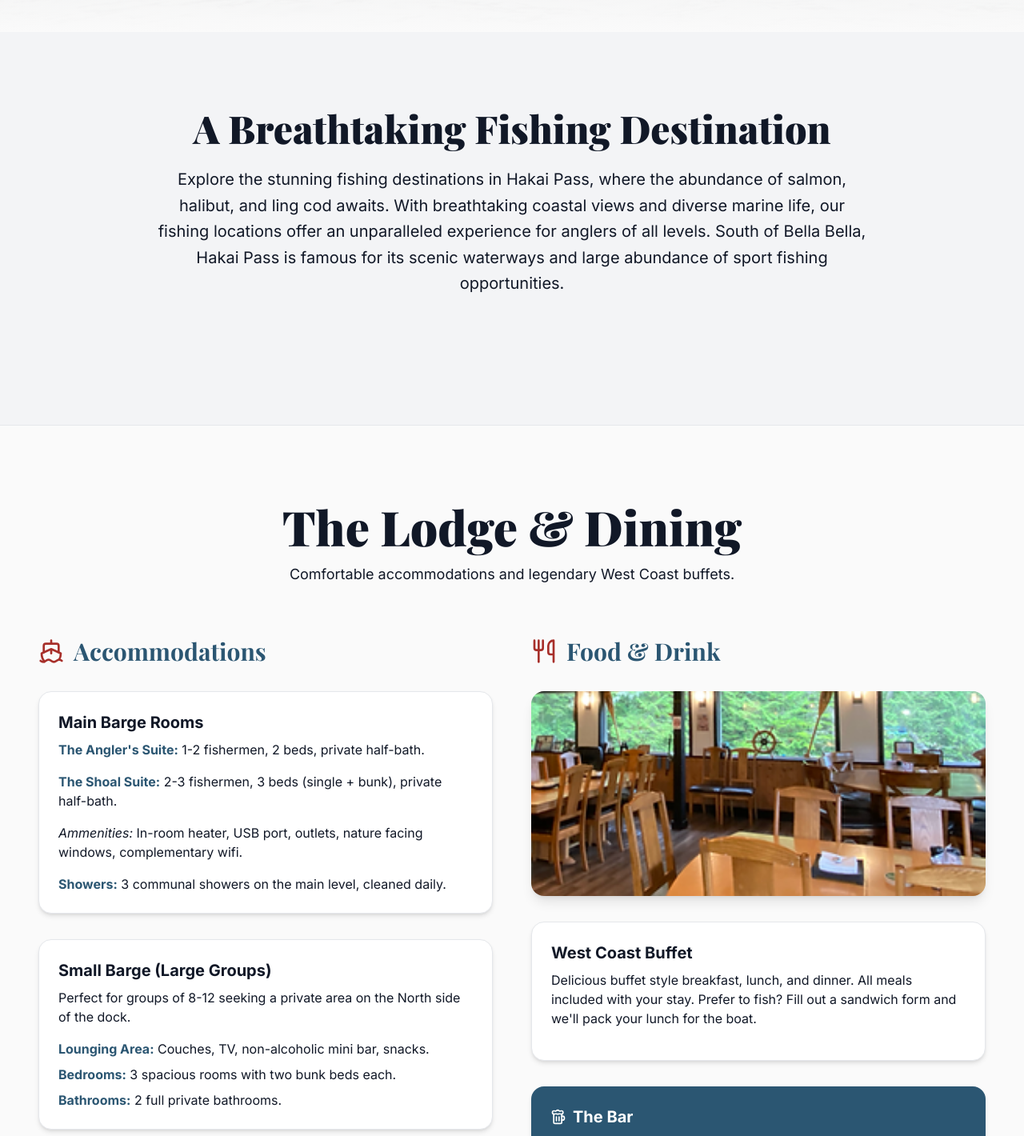
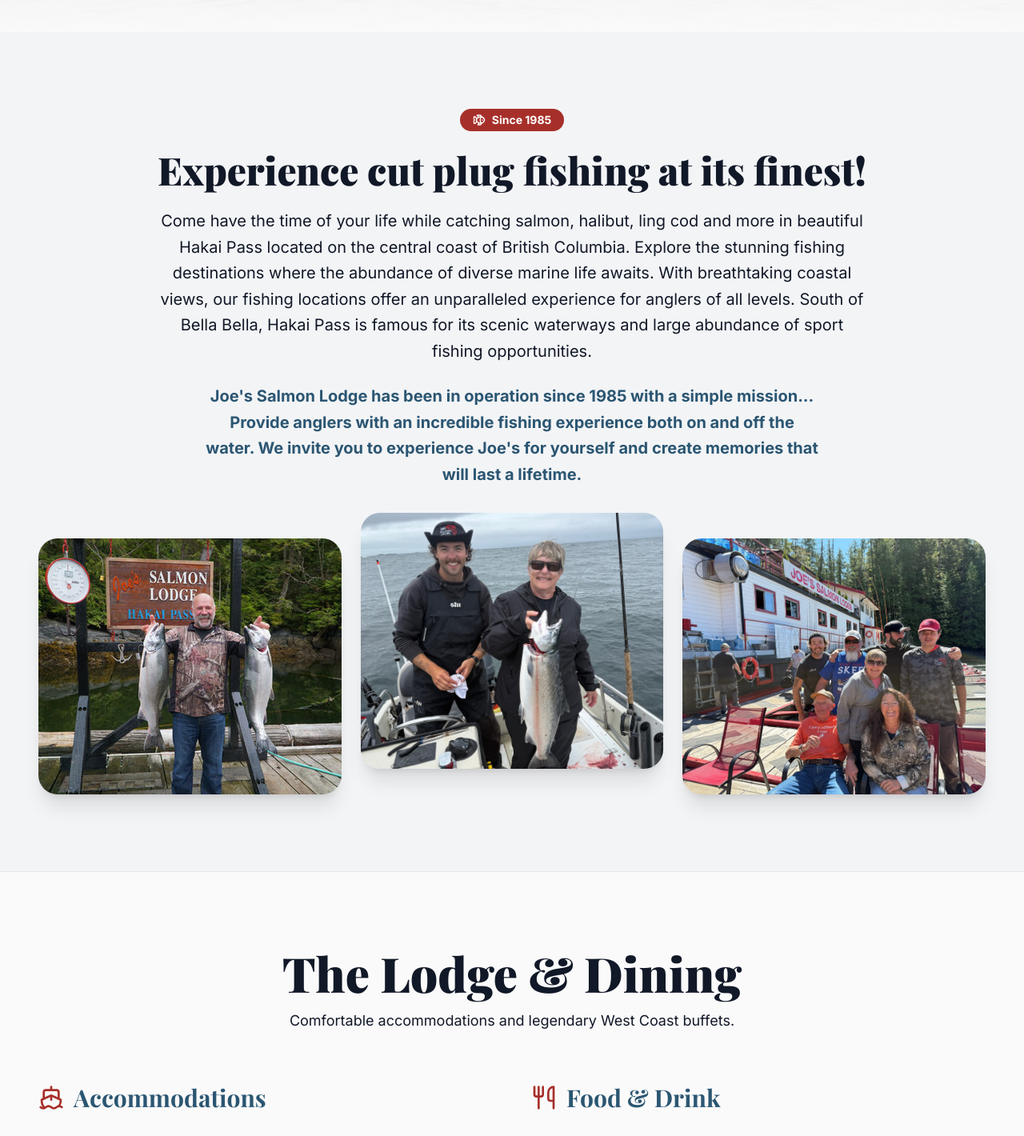
Before and after one commit to mr-mcateer/joes-salmon-lodge-redesign, a React (Vite) app: page / in a window 1280 px wide. Shown: the part 760-2180 px from the top of the page at 80% size. Built offline with nearby package versions, Linux system fonts and the light colour scheme; a web font is replaced by a local one.

Commit message:
Expand About section with legacy content and add dietary details to Dining section

```diff
--- a/src/App.tsx
+++ b/src/App.tsx
@@ -159,10 +159,28 @@
     <section id="about" className="py-24 px-6 md:px-12 bg-muted relative overflow-hidden border-b border-foreground/5">
       <div className="max-w-7xl mx-auto">
         <div className="text-center mb-16">
-          <h2 className="font-heading font-black text-4xl md:text-5xl text-foreground mb-6">A Breathtaking Fishing Destination</h2>
-          <p className="font-sans text-foreground/80 text-xl max-w-4xl mx-auto leading-relaxed">
-            Explore the stunning fishing destinations in Hakai Pass, where the abundance of salmon, halibut, and ling cod awaits. With breathtaking coastal views and diverse marine life, our fishing locations offer an unparalleled experience for anglers of all levels. South of Bella Bella, Hakai Pass is famous for its scenic waterways and large abundance of sport fishing opportunities.
+          <div className="bg-accent text-accent-foreground px-4 py-1 rounded-full text-sm font-bold inline-flex items-center gap-2 mb-6">
+            <Fish className="w-4 h-4" /> Since 1985
+          </div>
+          <h2 className="font-heading font-black text-4xl md:text-5xl text-foreground mb-6">Experience cut plug fishing at its finest!</h2>
+          <p className="font-sans text-foreground/80 text-xl max-w-4xl mx-auto leading-relaxed mb-6">
+            Come have the time of your life while catching salmon, halibut, ling cod and more in beautiful Hakai Pass located on the central coast of British Columbia. Explore the stunning fishing destinations where the abundance of diverse marine life awaits. With breathtaking coastal views, our fishing locations offer an unparalleled experience for anglers of all levels. South of Bella Bella, Hakai Pass is famous for its scenic waterways and large abundance of sport fishing opportunities.
           </p>
+          <p className="font-sans text-primary font-bold text-xl max-w-3xl mx-auto leading-relaxed">
+            Joe's Salmon Lodge has been in operation since 1985 with a simple mission... Provide anglers with an incredible fishing experience both on and off the water. We invite you to experience Joe's for yourself and create memories that will last a lifetime.
+          </p>
+        </div>
+
+        <div className="grid grid-cols-1 md:grid-cols-3 gap-6">
+          <div className="rounded-3xl overflow-hidden shadow-xl h-64 md:h-80">
+            <SafeImage src="./scraped_images/img_30_.jpg" alt="Hakai Pass View" className="w-full h-full object-cover transform hover:scale-105 transition-transform duration-700" />
+          </div>
+          <div className="rounded-3xl overflow-hidden shadow-xl h-64 md:h-80 md:-translate-y-8">
+            <SafeImage src="./scraped_images/C7F628CD-B4D7-4F0E-855D-B7F17822B14C.JPG" alt="Holding up a massive catch" className="w-full h-full object-cover transform hover:scale-105 transition-transform duration-700" />
+          </div>
+          <div className="rounded-3xl overflow-hidden shadow-xl h-64 md:h-80">
+            <SafeImage src="./scraped_images/92707773-460B-4168-A7BD-B5AD91CFF5EA.JPG" alt="Relaxing at the lodge" className="w-full h-full object-cover transform hover:scale-105 transition-transform duration-700" />
+          </div>
         </div>
       </div>
     </section>
@@ -215,7 +233,10 @@
           <div className="bg-card border border-foreground/10 rounded-2xl p-6 shadow-md hover:shadow-lg transition-shadow">
             <h4 className="font-sans font-bold text-xl mb-2 text-foreground">West Coast Buffet</h4>
             <p className="font-sans text-foreground/80 mb-4">
-              Delicious buffet style breakfast, lunch, and dinner. All meals included with your stay. Prefer to fish? Fill out a sandwich form and we'll pack your lunch for the boat.
+              We know that you want to get out and enjoy the waters as much as possible. That’s why we offer our guests a delicious, west coast style buffet for breakfast, lunch, and dinner.
+            </p>
+            <p className="font-sans text-foreground/80 mb-4">
+              Prefer to take your lunch on the water? We've got you covered! Fill out a sandwich form and your lunch will be packed and ready for you in the morning. All meals are included with your stay. <span className="font-bold text-accent">Please let us know if you have any dietary restrictions when you book your trip.</span>
             </p>
           </div>
 
```
